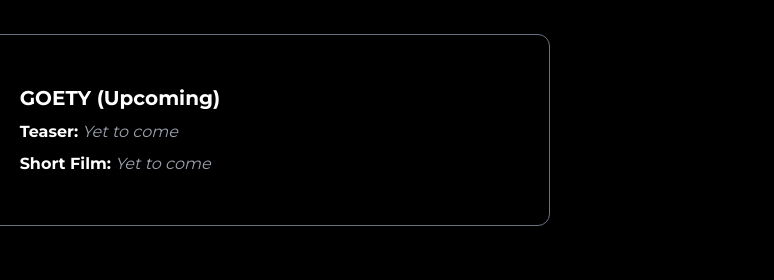
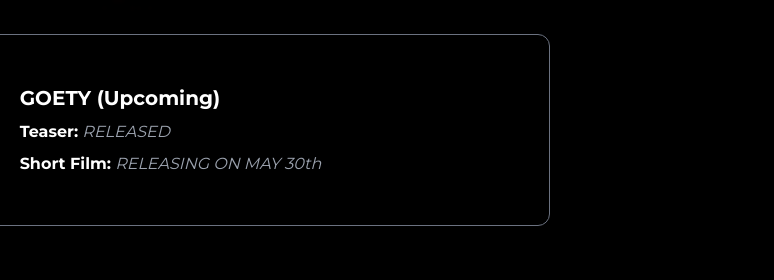
Before and after one commit to Gouravsiddoju/SSN-PICTURES, a plain HTML site: page index.html in a window 1280 px wide. Shown: the part 4120-4400 px from the top of the page, 506-1280 px from the left. Drawn offline with nearby package versions, Linux system fonts and the light colour scheme.

Commit message:
index.html

```diff
--- a/index.html
+++ b/index.html
@@ -142,8 +142,8 @@
           </div>
           <div class="w-full md:w-2/3 space-y-2">
             <h3 class="text-xl font-bold">GOETY (Upcoming)</h3>
-            <p><strong>Teaser:</strong> <em class="text-gray-400">Yet to come</em></p>
-            <p><strong>Short Film:</strong> <em class="text-gray-400">Yet to come</em></p>
+            <p><strong>Teaser:</strong> <em href="https://youtu.be/NC9m6Ih0FUs" class="text-gray-400">RELEASED</em></p>
+            <p><strong>Short Film:</strong> <em class="text-gray-400">RELEASING ON MAY 30th</em></p>
           </div>
         </div>
       </div>
```
